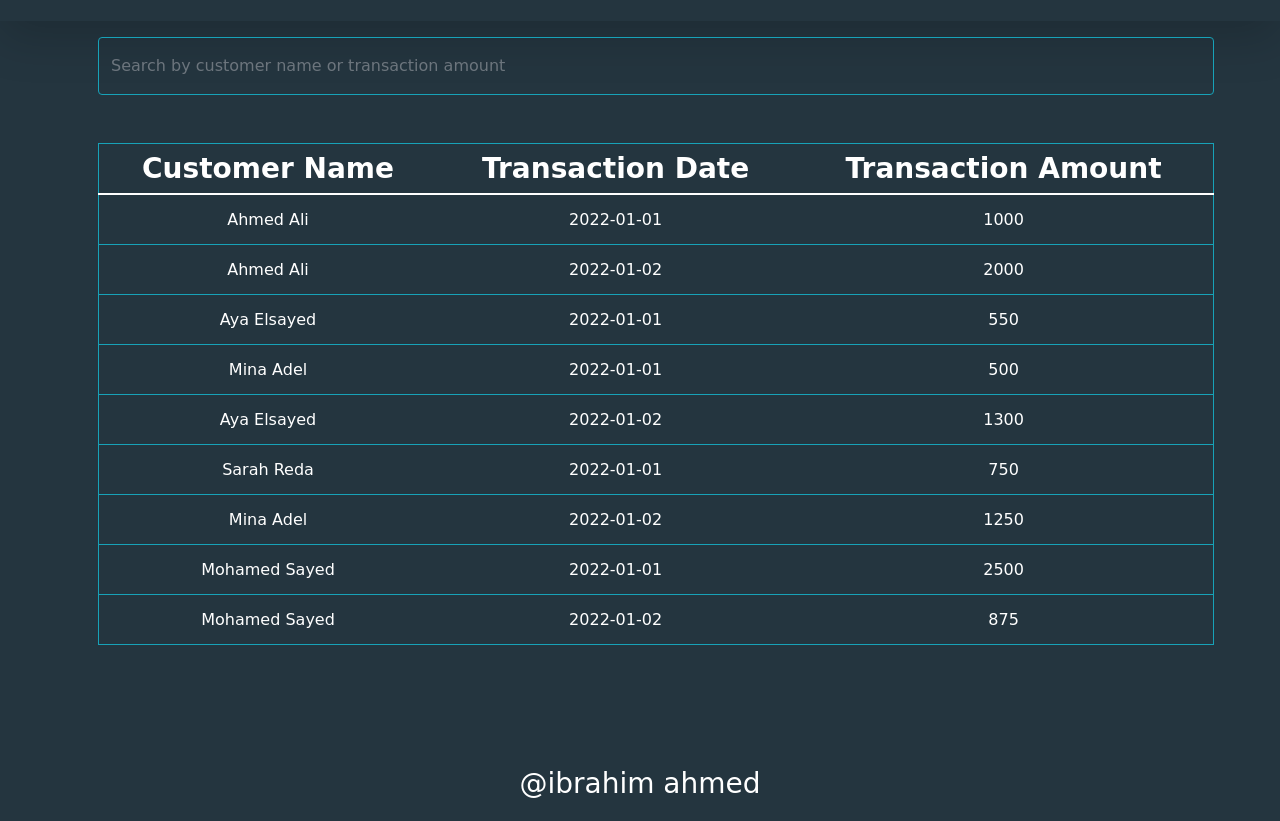
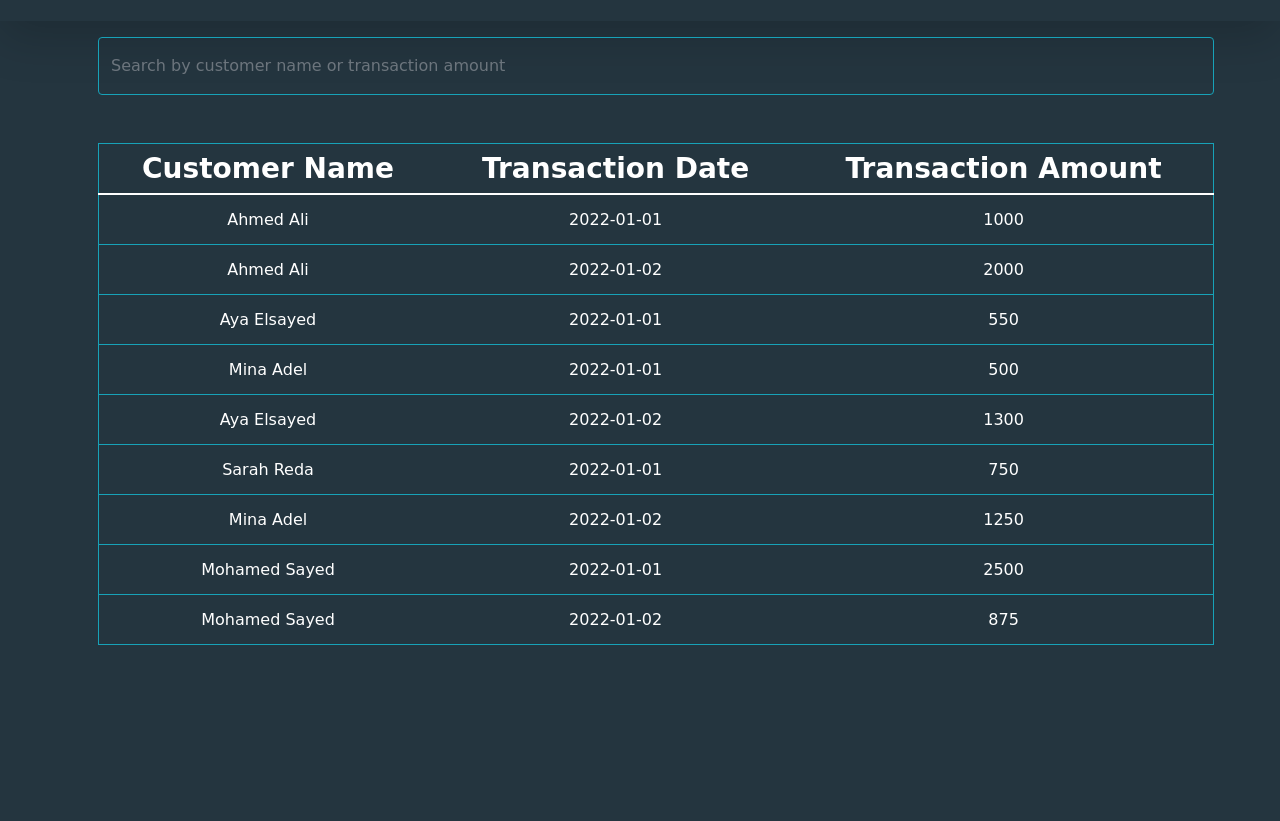
Before and after one commit to ibrahim-ahmed2023/transaction, a plain HTML site: page home.html in a window 1280 px wide. Shown: the part 85-906 px from the top of the page. After the commit the page ends 848 px from the top, so only its background shows below. Drawn offline with nearby package versions, Linux system fonts and the light colour scheme; a web font is replaced by a local one.

Commit message:
Update home.html

```diff
--- a/home.html
+++ b/home.html
@@ -41,11 +41,6 @@
                 <canvas id="transaction-chart" class="text-center ms-3 w-100 mb-4 shadow-lg bg-transparent d-none"></canvas>
             </div>
         </section>
-        <section class="mt-5">
-            <div class="footer mb-3 text-center text-white fs-3">
-                @ibrahim ahmed
-            </div>
-        </section>
 
         <script src="./js/bootstrap.bundle.min.js"></script>
 
```
